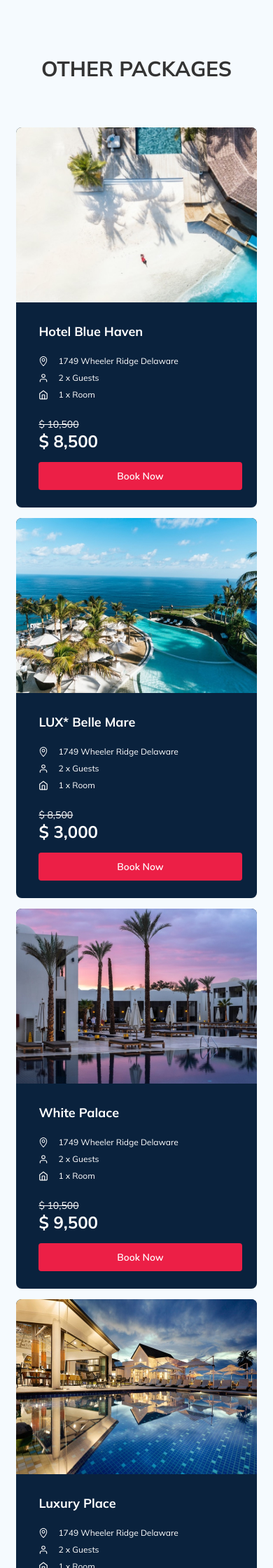
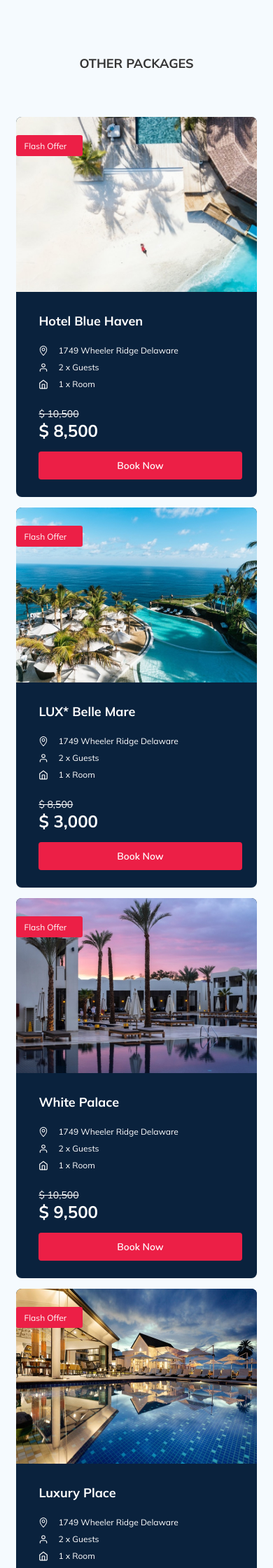
Before and after one commit to JuliaKhayrulina/tour-plan, a PHP site: page / in a window 390 px wide. Shown: the part 854-3094 px from the top of the page at 70% size. Run offline with PHP 8.4, Linux system fonts and the light colour scheme; some libraries are stand-ins or nearby versions.

Commit message:
create: added flash offer in packages section

```diff
--- a/css/style.css
+++ b/css/style.css
@@ -922,6 +922,12 @@ template {
 }
 
 .packages-item {
+  display: -ms-grid;
+  display: grid;
+  -ms-grid-columns: (minmax(200px, 1fr))[auto-fit];
+      grid-template-columns: repeat(auto-fit, minmax(200px, 1fr));
+  -ms-grid-rows: minmax(250px, 1fr);
+      grid-template-rows: minmax(250px, 1fr);
   background-color: #0A223D;
   border-radius: 8px;
   overflow: hidden;
@@ -942,7 +948,36 @@ template {
 
 .packages-item__inner {
   position: relative;
-  z-index: 0;
+  width: 100%;
+  height: auto;
+}
+
+.packages-item__offer {
+  position: absolute;
+  top: 26px;
+  left: 0;
+  width: 60px;
+  max-width: 30%;
+  padding-top: 4px;
+  padding-bottom: 4px;
+  z-index: 2;
+  font-size: 8px;
+  line-height: 10px;
+  text-align: center;
+}
+
+.packages-item__offer--big {
+  position: absolute;
+  top: 26px;
+  width: 95px;
+  max-width: 30%;
+  padding-top: 8px;
+  padding-bottom: 7px;
+  padding-left: 11px;
+  z-index: 2;
+  font-size: 12px;
+  line-height: 15px;
+  text-align: left;
 }
 
 .packages-item__descr {
@@ -994,8 +1029,12 @@ template {
 }
 
 .packages-item__img {
+  position: absolute;
+  top: 0;
+  left: 0;
   width: 100%;
   height: 100%;
+  z-index: 1;
   -o-object-fit: cover;
      object-fit: cover;
 }
@@ -1400,17 +1439,11 @@ template {
     row-gap: 15px;
   }
   .packages-item:first-child {
-    -ms-grid-rows: minmax(400px, 472px);
-        grid-template-rows: minmax(400px, 472px);
+    -ms-grid-rows: minmax(400px, 1fr);
+        grid-template-rows: minmax(400px, 1fr);
   }
   .packages-item__descr--big {
     padding: 20px 21px 25px 32px;
-  }
-  .packages-item__subtitle--big {
-    margin-bottom: 23px;
-  }
-  .packages-item__info {
-    margin-bottom: 23px;
   }
 }
 
@@ -1675,6 +1708,19 @@ template {
   .packages-item__info, .packages-item__stars {
     display: none;
   }
+  .packages-item__offer--big {
+    position: absolute;
+    top: 26px;
+    left: 0;
+    width: 60px;
+    max-width: 30%;
+    padding-top: 4px;
+    padding-bottom: 4px;
+    z-index: 2;
+    font-size: 8px;
+    line-height: 10px;
+    text-align: center;
+  }
 }
 
 @media (max-width: 620px) {
@@ -1745,6 +1791,32 @@ template {
     -ms-grid-rows: (minmax(200px, 321px))[auto-fit];
         grid-template-rows: repeat(auto-fit, minmax(200px, 321px));
   }
+  .packages-item__offer {
+    position: absolute;
+    top: 26px;
+    width: 95px;
+    max-width: 30%;
+    padding-top: 8px;
+    padding-bottom: 7px;
+    padding-left: 11px;
+    z-index: 2;
+    font-size: 12px;
+    line-height: 15px;
+    text-align: left;
+  }
+  .packages-item__offer--big {
+    position: absolute;
+    top: 26px;
+    width: 95px;
+    max-width: 30%;
+    padding-top: 8px;
+    padding-bottom: 7px;
+    padding-left: 11px;
+    z-index: 2;
+    font-size: 12px;
+    line-height: 15px;
+    text-align: left;
+  }
 }
 
 @media (min-width: 319px) and (max-width: 420px) {
@@ -1834,6 +1906,10 @@ template {
     min-width: 280px;
     height: 255px;
   }
+  .packages__title {
+    font-size: 18px;
+    line-height: 23px;
+  }
   .packages-item {
     -ms-grid-rows: (minmax(200px, 250px))[auto-fit];
         grid-template-rows: repeat(auto-fit, minmax(200px, 250px));
--- a/index.html
+++ b/index.html
@@ -185,6 +185,7 @@
         <div class="packages-grid">
           <div class="packages-item">
             <div class="packages-item__inner">
+              <span class="offer packages-item__offer packages-item__offer--big">Flash Offer</span>
               <img src="./img/blueHaven.jpg" alt="hotel: Blue Haven" class="packages-item__img" />
             </div>
             <div class="packages-item__descr packages-item__descr--big">
@@ -239,6 +240,7 @@
           </div>
           <div class="packages-item">
             <div class="packages-item__inner">
+              <span class="offer packages-item__offer">Flash Offer</span>
               <img
                 src="./img/belleMare.jpg"
                 alt="hotel: LUX* Belle Mare"
@@ -284,6 +286,7 @@
           </div>
           <div class="packages-item">
             <div class="packages-item__inner">
+              <span class="offer packages-item__offer">Flash Offer</span>
               <img
                 src="./img/whitePalace.jpg"
                 alt="hotel: White Palace"
@@ -329,6 +332,7 @@
           </div>
           <div class="packages-item">
             <div class="packages-item__inner">
+              <span class="offer packages-item__offer">Flash Offer</span>
               <img
                 src="./img/luxuryPlace.jpg"
                 alt="hotel: Luxury Place"
@@ -374,6 +378,7 @@
           </div>
           <div class="packages-item">
             <div class="packages-item__inner">
+              <span class="offer packages-item__offer">Flash Offer</span>
               <img
                 src="./img/fiveStar.jpg"
                 alt="hotel: Hotel Five Star"
--- a/sass/_media.sass
+++ b/sass/_media.sass
@@ -11,15 +11,10 @@
       row-gap: 15px
     &-item
       &:first-child
-        grid-template-rows: minmax(400px, 472px)
+        grid-template-rows: minmax(400px, 1fr)
       &__descr
         &--big
           padding: 20px 21px 25px 32px
-      &__subtitle
-        &--big
-          margin-bottom: 23px
-      &__info
-        margin-bottom: 23px
 
 //==============================================//
 @media ( max-width: 992px )
@@ -203,8 +198,9 @@
           margin-bottom: 24px
       &__info, &__stars
         display: none
-
-
+      &__offer
+        &--big
+          @include offer-small
 //==============================================//
 @media (max-width: 620px)
   .logo
@@ -251,6 +247,10 @@
       grid-template-rows: repeat(auto-fit, minmax(200px, 321px))
       &:first-child
         grid-template-rows: repeat(auto-fit, minmax(200px, 321px))
+      &__offer
+        @include offer-big
+        &--big
+          @include offer-big
 
 //================================================//
 
@@ -324,6 +324,9 @@
     min-width: 280px
     height: 255px
   .packages
+    &__title
+        font-size: 18px
+        line-height: 23px
     &-item
       grid-template-rows: repeat(auto-fit, minmax(200px, 250px))
       &:first-child
--- a/sass/_mixins.sass
+++ b/sass/_mixins.sass
@@ -26,3 +26,29 @@
     background-color: #f70743
   &:active
     background-color: #e4063e
+
+@mixin offer-small
+  position: absolute
+  top: 26px
+  left: 0
+  width: 60px
+  max-width: 30%
+  padding-top: 4px
+  padding-bottom: 4px
+  z-index: 2
+  font-size: 8px
+  line-height: 10px
+  text-align: center
+
+@mixin offer-big
+  position: absolute
+  top: 26px
+  width: 95px
+  max-width: 30%
+  padding-top: 8px
+  padding-bottom: 7px
+  padding-left: 11px
+  z-index: 2
+  font-size: 12px
+  line-height: 15px
+  text-align: left
--- a/sass/blocks/_packages.sass
+++ b/sass/blocks/_packages.sass
@@ -19,6 +19,9 @@
     left: 0
     z-index: 2
   &-item
+    display: grid
+    grid-template-columns: repeat(auto-fit, minmax(200px, 1fr))
+    grid-template-rows: minmax(250px, 1fr)
     background-color: $dark
     border-radius: 8px
     overflow: hidden
@@ -30,7 +33,12 @@
       grid-column: 1 / 3
     &__inner
       position: relative
-      z-index: 0
+      width: 100%
+      height: auto
+    &__offer
+      @include offer-small
+      &--big
+        @include offer-big
     &__descr
       padding: 30px 21px 25px 32px
       &--big
@@ -58,8 +66,12 @@
     &__stars
       margin-bottom: 5px
     &__img
+      position: absolute
+      top: 0
+      left: 0
       width: 100%
       height: 100%
+      z-index: 1
       object-fit: cover
     &__price
       max-width: 100%
```
Also changed, not shown: css/style.min.css, 2 other files.
